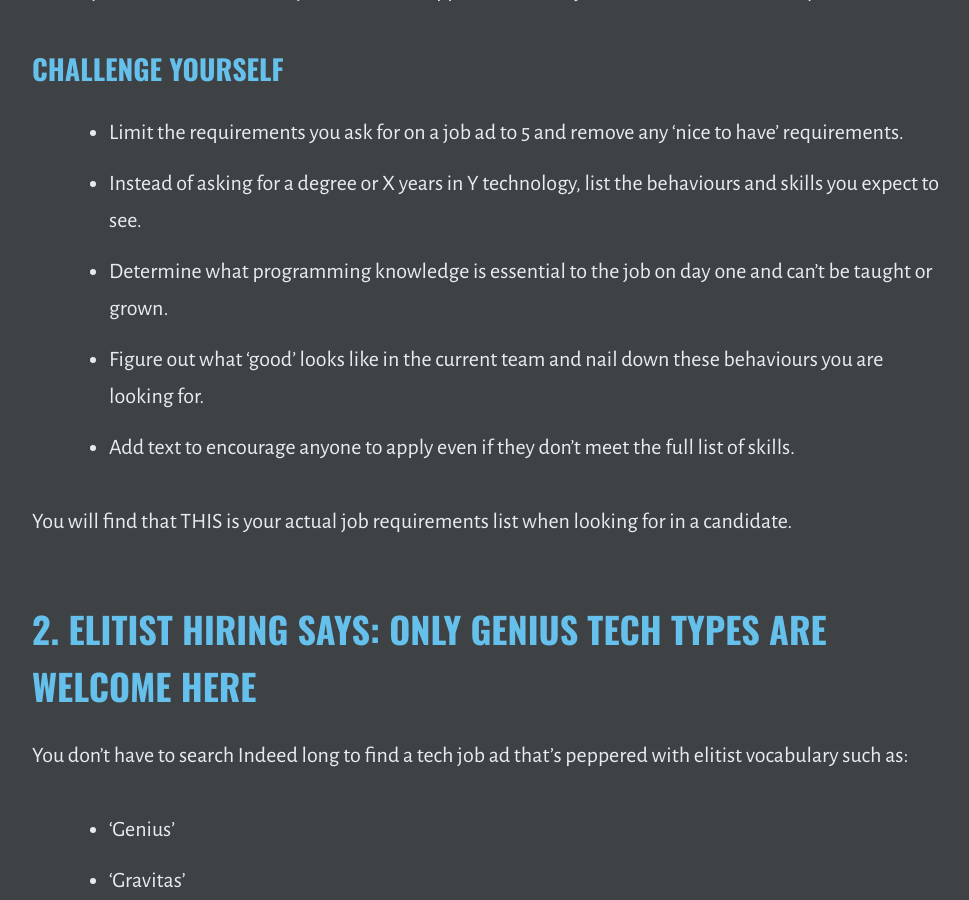
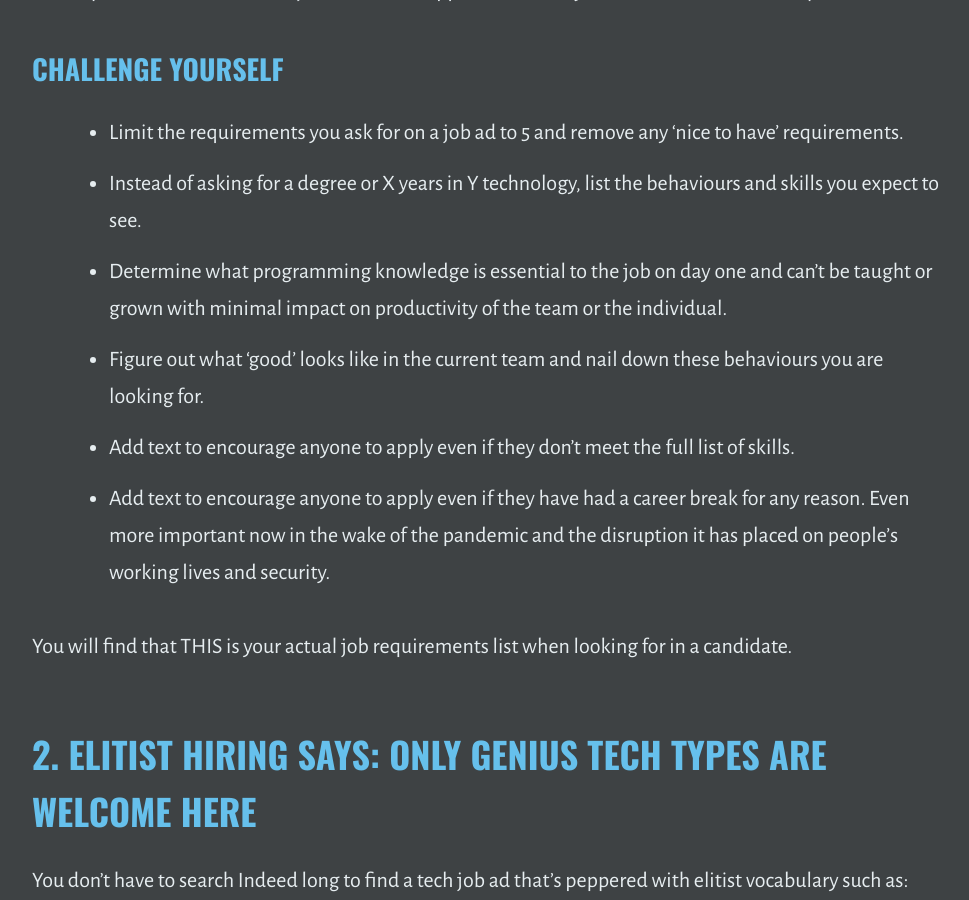
Before and after one commit to outragedpinkracoon/outragedpinkracoon.github.io, a Jekyll site: the page built from _posts/2021-04-27-other-companies-hiring-processes-are-costing-you-talent.md, in a window 1280 px wide and 900 px high, scrolled down 2646 px. Shown: the whole window, without its empty margins (149-1118 px from the left). Built offline with Jekyll 4.4.1, drawn with Linux system fonts in a browser that asks for light colours; some of the changed text lies outside the part shown.

Commit message:
Adds quick reference hiring checklist

```diff
--- a/_posts/2021-04-27-other-companies-hiring-processes-are-costing-you-talent.md
+++ b/_posts/2021-04-27-other-companies-hiring-processes-are-costing-you-talent.md
@@ -40,9 +40,10 @@
 ### Challenge Yourself
 - Limit the requirements you ask for on a job ad to 5 and remove any ‘nice to have’ requirements.
 - Instead of asking for a degree or X years in Y technology, list the behaviours and skills you expect to see.
-- Determine what programming knowledge is essential to the job on day one and can’t be taught or grown.
+- Determine what programming knowledge is essential to the job on day one and can’t be taught or grown with minimal impact on productivity of the team or the individual.
 - Figure out what ‘good’ looks like in the current team and nail down these behaviours you are looking for.
 - Add text to encourage anyone to apply even if they don’t meet the full list of skills.
+- Add text to encourage anyone to apply even if they have had a career break for any reason. Even more important now in the wake of the pandemic and the disruption it has placed on people's working lives and security.
 
 You will find that THIS is your actual job requirements list when looking for in a candidate.
 
@@ -88,7 +89,7 @@
 ### Challenge Yourself
 - Use your new job requirements list to come up with the lightest possible process that directly addresses whether a candidate meets them or not.
 - Keep the entire interview process under 4 hours maximum as a general rule, including any tests and preparation for them.
-- Publish your process on your careers page transparently.
+- Publish your process on your careers page transparently. Explain how each step relates to the day to day of the role and what you are looking for.
 - Ensure applicants are exposed to members of the team they will be working with _as early as possible_. This means they can get answers to any questions they have and put any concerns to rest before you use up any more of their time.
 - Give the applicant plenty of time to ask questions! The questions someone asks can be just as revealing as the answers they give and lead to great conversations that help both sides understand each other better.
 - It’s critical that the interview process and the questions are _exactly the same_ for each person in the pipeline. This removes as much bias as possible and avoids veering into the territory of off-topic discussions based on the interviewer’s likes and dislikes.
@@ -193,7 +194,7 @@
 - Ensure you have a diverse range of people running interviews to maximise the chance that applicants will see someone that looks like them and be more likely to feel at ease.
 - Be mindful of how people are acting in interviews. Check your employees are behaving in a kind and respectful manner with applicants and championing your culture and values.
 - Provide support and training for anyone involved in interviews. It’s not enough to assume senior people can magically be amazing at interviews. Developing a group of people that are interested and engaged with the process acts as a real advertisement for why your company is a great place to work.
-- Reward people for being involved in hiring and be sure not to pile this on top of existing workloads as a side thought. Hiring is a core part of the job and needs to be acknowledged as such.
+- Reward people for being involved in hiring and create space for them to do it well. Hiring is a core part of the job and needs to be acknowledged as such.
 
 ## Summary
 
```
Also changed, not shown: _posts/2021-06-11-compassionate-hiring-checklist.md (added, +33 -0 lines).
